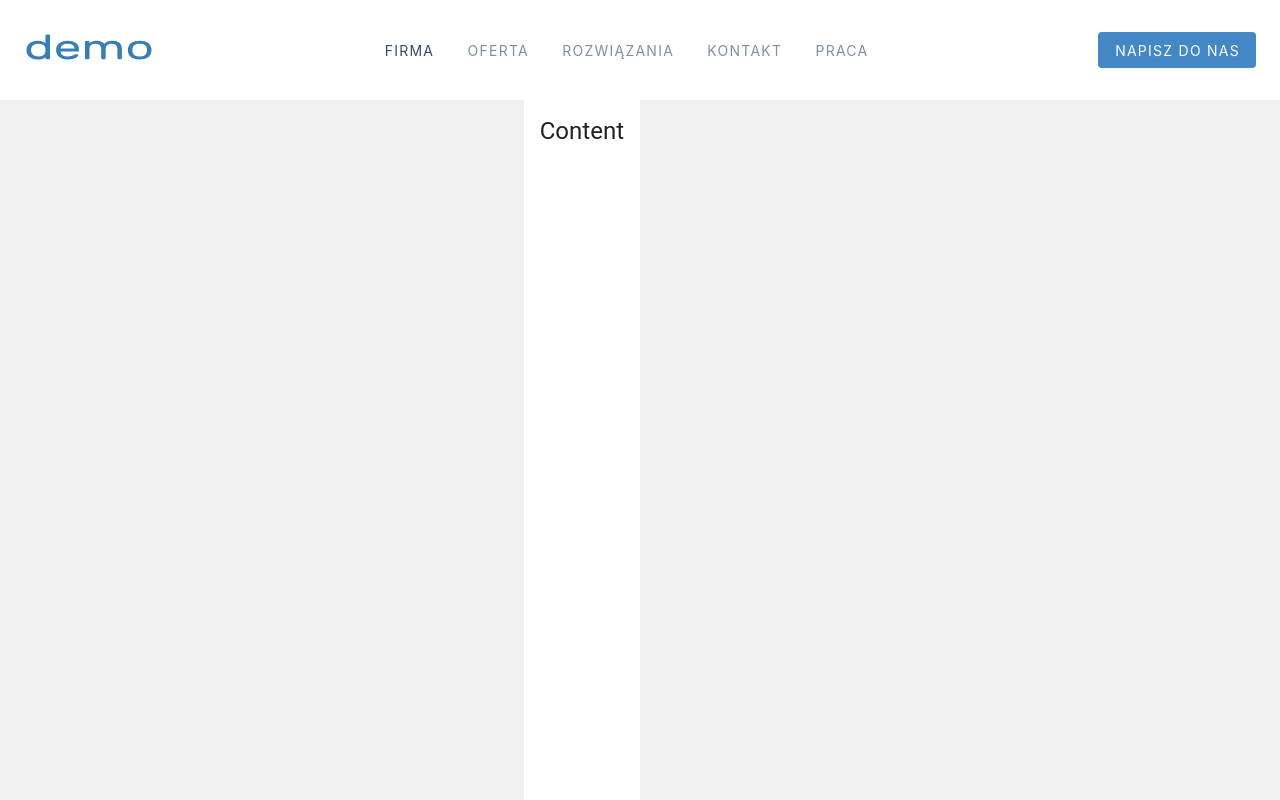
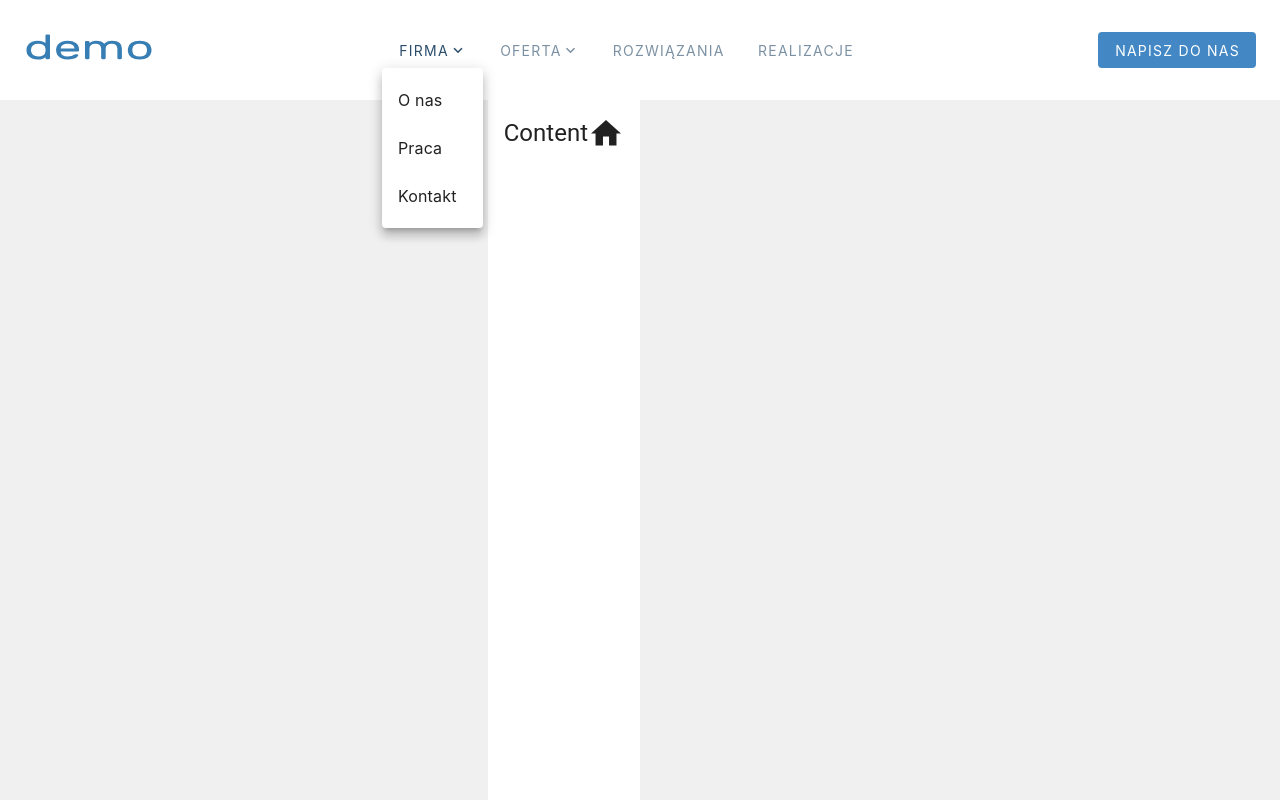
Before and after one commit to RafWiel/myhomepage, a Vue app: page / in a window 1280 px wide. Both pictures are taken after a click on the button "FIRMA". Built offline with nearby package versions, Linux system fonts and the light colour scheme.

Commit message:
Add mdi icons

```diff
--- a/package.json
+++ b/package.json
@@ -10,6 +10,7 @@
     "format": "prettier --write src/"
   },
   "dependencies": {
+    "@mdi/font": "^7.2.96",
     "vue": "^3.2.47",
     "vue-router": "^4.1.6",
     "vuetify": "^3.1.12"
--- a/src/App.vue
+++ b/src/App.vue
@@ -9,6 +9,7 @@ import AppBar from './components/AppBar.vue'
     <v-main>
       <v-container class="d-flex justify-center align-center text-h5">
         Content
+        <v-icon icon="mdi-home" />
       </v-container>
     </v-main>
   <!-- <header>
--- a/src/components/AppBar.vue
+++ b/src/components/AppBar.vue
@@ -1,3 +1,20 @@
+<script>
+  export default {
+    data: () => ({
+      companyItems: [
+        { title: 'O nas' },
+        { title: 'Praca' },
+        { title: 'Kontakt' },
+      ],
+      offerItems: [
+        { title: 'Usługi' },
+        { title: 'Oprogramowanie' },
+        { title: 'Serwis' },
+      ],
+    }),
+  }
+</script>
+
 <template>
   <v-app-bar fixed height="100"  flat >
     <div class="w-100 d-flex flex-row">
@@ -9,18 +26,39 @@
         height="30" />
       <v-btn-menu variant="plain">
         Firma
+        <v-icon icon="mdi-chevron-down"></v-icon>
+        <v-menu activator="parent">
+          <v-list>
+            <v-list-item
+              v-for="(item, index) in companyItems"
+              :key="index"
+              :value="index"
+            >
+              <v-list-item-title>{{ item.title }}</v-list-item-title>
+            </v-list-item>
+          </v-list>
+        </v-menu>
       </v-btn-menu>
       <v-btn-menu variant="plain">
         Oferta
+        <v-icon icon="mdi-chevron-down"></v-icon>
+        <v-menu activator="parent">
+          <v-list>
+            <v-list-item
+              v-for="(item, index) in offerItems"
+              :key="index"
+              :value="index"
+            >
+              <v-list-item-title>{{ item.title }}</v-list-item-title>
+            </v-list-item>
+          </v-list>
+        </v-menu>
       </v-btn-menu>
       <v-btn-menu variant="plain">
         Rozwiązania
       </v-btn-menu>
-      <v-btn-menu variant="plain">
-        Kontakt
-      </v-btn-menu>
       <v-btn-menu class="me-auto" variant="plain">
-        Praca
+        Realizacje
       </v-btn-menu>
       <v-btn
         class="mr-6 text-white"
```
Also changed, not shown: src/main.js (+9 -0 lines).
